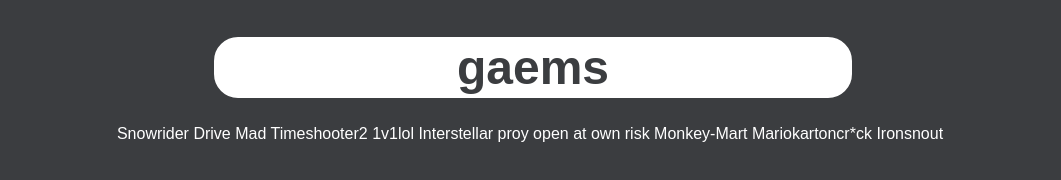
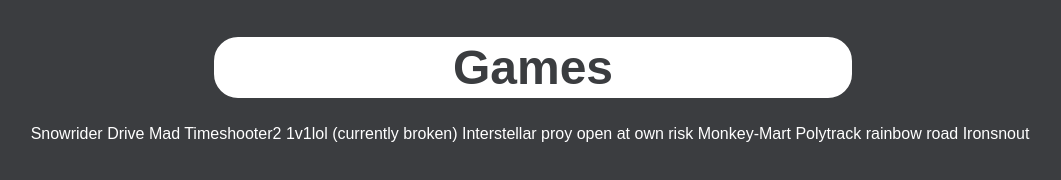
Before and after one commit to wutdahail34/airoplayzt.github.io, a plain HTML site: page index.html in a window 1280 px wide. Shown: the whole page, without its empty margins (110-1171 px from the left). Drawn offline with nearby package versions, Linux system fonts and the light colour scheme; a web font is replaced by a local one.

Commit message:
Update index.html

```diff
--- a/index.html
+++ b/index.html
@@ -13,15 +13,16 @@
 
 
   <div class="">
-   <h1>gaems</h1>
+   <h1>Games</h1>
    <a href="https://airoplayzt.github.io/Snow-Rider3D/">Snowrider</a>
     <a href="https://airoplayzt.github.io/drive-mad/">Drive Mad</a>
     <a href="https://airoplayzt.github.io/Time-Shooter-2/"target="_blank">Timeshooter2</a>
-    <a href="https://1v1lol-1.vercel.app/">1v1lol</a>
+    <a href="https://1v1lol-1.vercel.app/">1v1lol (currently broken)</a>
     <a href="https://interstellarv2.vercel.app/">Interstellar proy open at own risk</a>
     <a href="https://airoplayzt.github.io/monkey-mart/">Monkey-Mart</a>
-    <a href="https://stuffed18.github.io/Polytrack-Rainbow-Road/">Mariokartoncr*ck</a>
+    <a href="https://stuffed18.github.io/Polytrack-Rainbow-Road/">Polytrack rainbow road</a>
     <a href="https://airoplayzt.github.io/IronSnout/">Ironsnout</a>
+
 
   </div>
 
```
